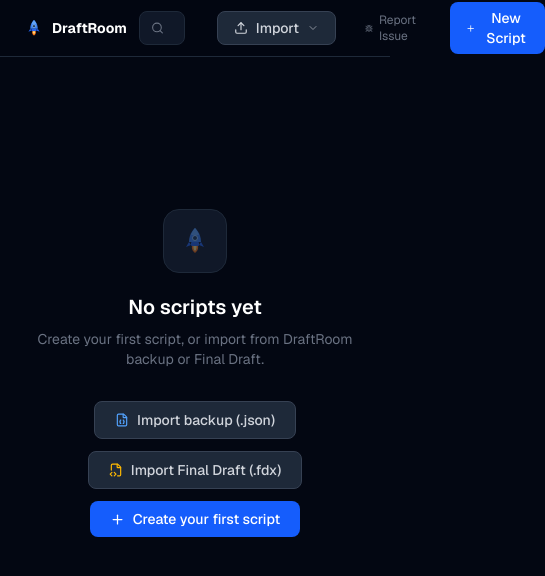
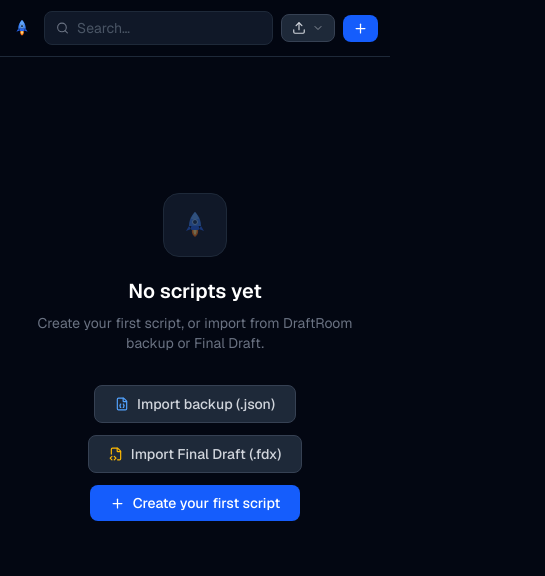
Before and after one commit to anaysarkar7/draftroom, a Next.js app: page /dashboard in a window 390 px wide. Shown: the top 576 px of the page, 545 px wide, since content can reach past the window. Built offline with nearby package versions, Linux system fonts and the light colour scheme.

Commit message:
enable mobile view

```diff
--- a/src/app/dashboard/page.tsx
+++ b/src/app/dashboard/page.tsx
@@ -138,41 +138,39 @@ export default function DashboardPage() {
 
       {/* Top bar */}
       <header className="border-b border-gray-800 bg-gray-950/80 backdrop-blur-md sticky top-0 z-10">
-        <div className="max-w-6xl mx-auto px-6 h-14 flex items-center gap-4">
-          <Link href="/" className="flex items-center gap-2 mr-4">
+        <div className="max-w-6xl mx-auto px-3 sm:px-6 h-14 flex items-center gap-2 sm:gap-4">
+          <Link href="/" className="flex items-center gap-1.5 sm:gap-2 mr-1 sm:mr-4 shrink-0">
             <Image src="/logo.svg" alt="DraftRoom" width={20} height={20} />
-            <span className="font-bold text-white text-sm">DraftRoom</span>
+            <span className="font-bold text-white text-sm hidden xs:inline sm:inline">DraftRoom</span>
           </Link>
 
           {/* Search */}
-          <div className="relative flex-1 max-w-xs">
+          <div className="relative flex-1 min-w-0">
             <Search size={13} className="absolute left-3 top-1/2 -translate-y-1/2 text-gray-500" />
             <input
               type="text"
-              placeholder="Search scripts…"
+              placeholder="Search…"
               value={search}
               onChange={(e) => setSearch(e.target.value)}
               className="w-full bg-gray-900 border border-gray-800 text-white text-sm rounded-lg pl-8 pr-3 py-1.5 outline-none focus:border-gray-600 transition-colors placeholder:text-gray-600"
             />
           </div>
 
-          <div className="flex-1" />
-
           {/* ── Import split-button ─────────────────────────────────────── */}
-          <div className="relative">
+          <div className="relative shrink-0">
             {/* Main label (clicking opens the menu) */}
             <button
               onClick={() => setImportMenuOpen((o) => !o)}
               disabled={importing}
               className={cn(
-                'flex items-center gap-2 text-sm font-medium px-4 py-1.5 rounded-lg transition-colors border',
+                'flex items-center gap-1.5 text-sm font-medium px-2.5 sm:px-4 py-1.5 rounded-lg transition-colors border',
                 'bg-gray-800 hover:bg-gray-700 text-gray-300 hover:text-white border-gray-700',
                 importing && 'opacity-60 cursor-wait'
               )}
               title="Import a script"
             >
               <Upload size={14} />
-              {importing ? 'Importing…' : 'Import'}
+              <span className="hidden sm:inline">{importing ? 'Importing…' : 'Import'}</span>
               <ChevronDown size={12} className={cn('opacity-60 transition-transform', importMenuOpen && 'rotate-180')} />
             </button>
 
@@ -212,15 +210,15 @@ export default function DashboardPage() {
             )}
           </div>
 
-          <ReportIssueButton variant="full" />
+          <ReportIssueButton variant="icon" className="hidden sm:flex" />
 
           {/* New Script */}
           <button
             onClick={() => setShowModal(true)}
-            className="flex items-center gap-2 bg-blue-600 hover:bg-blue-500 text-white text-sm font-medium px-4 py-1.5 rounded-lg transition-colors"
+            className="flex items-center gap-1.5 bg-blue-600 hover:bg-blue-500 text-white text-sm font-medium px-2.5 sm:px-4 py-1.5 rounded-lg transition-colors shrink-0"
           >
             <Plus size={15} />
-            New Script
+            <span className="hidden sm:inline">New Script</span>
           </button>
         </div>
       </header>
@@ -242,7 +240,7 @@ export default function DashboardPage() {
       )}
 
       {/* Content */}
-      <main className="max-w-6xl mx-auto px-6 py-10">
+      <main className="max-w-6xl mx-auto px-3 sm:px-6 py-6 sm:py-10">
         {scripts.length === 0 ? (
           /* Empty state */
           <div className="flex flex-col items-center justify-center py-28 text-center">
--- a/src/app/editor/[id]/EditorClient.tsx
+++ b/src/app/editor/[id]/EditorClient.tsx
@@ -18,6 +18,7 @@ import { exportScriptAsJSON, exportScriptAsTxt } from '@/lib/script-io';
 import type { Editor } from '@tiptap/core';
 import type { PageStyle, NavScene, SceneBreakdownData, TitlePageData, InlineComment, ElementType } from '@/types/screenplay';
 import { defaultTitlePage } from '@/components/editor/TitlePageEditor';
+import { cn } from '@/lib/utils';
 
 interface PageProps {
   params: Promise<{ id: string }>;
@@ -283,9 +284,23 @@ export default function EditorClient({ params }: PageProps) {
           onTitlePageChange={handleTitlePageChange}
         />
 
-        {/* Comments panel (right, toggleable) */}
+        {/* Comments panel — sidebar on md+, full-screen overlay on mobile */}
         {showComments && (
-          <aside className="w-64 shrink-0 bg-gray-900 border-l border-gray-800 flex flex-col overflow-hidden">
+          <aside className={cn(
+            'bg-gray-900 border-gray-800 flex flex-col overflow-hidden',
+            // Mobile: fixed overlay sliding from right
+            'fixed inset-y-0 right-0 z-40 w-full max-w-xs border-l shadow-2xl',
+            // Desktop: inline sidebar
+            'md:relative md:inset-auto md:z-auto md:w-64 md:shrink-0 md:shadow-none'
+          )}>
+            {/* Mobile close button */}
+            <button
+              onClick={() => setShowComments(false)}
+              className="md:hidden absolute top-3 right-3 text-gray-500 hover:text-white p-1 rounded hover:bg-gray-700"
+              aria-label="Close notes panel"
+            >
+              ✕
+            </button>
             <CommentsPanel
               editor={editor}
               comments={comments}
--- a/src/app/globals.css
+++ b/src/app/globals.css
@@ -17,6 +17,15 @@ body {
   background: var(--background);
   color: var(--foreground);
   font-family: var(--font-sans, Arial, Helvetica, sans-serif);
+}
+
+/* ── Utility: hide scrollbar while keeping scroll functionality ── */
+.scrollbar-hide {
+  -ms-overflow-style: none;
+  scrollbar-width: none;
+}
+.scrollbar-hide::-webkit-scrollbar {
+  display: none;
 }
 
 /* ============================================================
--- a/src/components/dashboard/ScriptCard.tsx
+++ b/src/components/dashboard/ScriptCard.tsx
@@ -113,7 +113,7 @@ export function ScriptCard({ script, onDelete }: ScriptCardProps) {
             e.preventDefault();
             setMenuOpen((o) => !o);
           }}
-          className="p-1.5 text-gray-600 hover:text-gray-300 opacity-0 group-hover:opacity-100 transition-all rounded hover:bg-gray-800"
+          className="p-1.5 text-gray-600 hover:text-gray-300 opacity-100 md:opacity-0 md:group-hover:opacity-100 transition-all rounded hover:bg-gray-800"
         >
           <MoreVertical size={14} />
         </button>
--- a/src/components/editor/FormattingToolbar.tsx
+++ b/src/components/editor/FormattingToolbar.tsx
@@ -130,11 +130,11 @@ export function FormattingToolbar({ editor, onAddComment, showCommentBtn = true
   }, [editor]);
 
   return (
-    <div className="h-9 bg-gray-900 border-b border-gray-800 flex items-center px-4 shrink-0 relative">
+    <div className="h-9 bg-gray-900 border-b border-gray-800 flex items-center shrink-0 relative overflow-x-auto scrollbar-hide">
 
-      {/* ── Centred button group ─────────────────────────────────────── */}
-      <div className="absolute inset-0 flex items-center justify-center gap-0.5 pointer-events-none">
-        <div className="flex items-center gap-0.5 pointer-events-auto">
+      {/* ── Centred button group — scrollable on mobile, centred on desktop ── */}
+      <div className="flex items-center justify-start md:justify-center gap-0.5 px-3 md:px-0 md:absolute md:inset-0 md:pointer-events-none min-w-max md:min-w-0">
+        <div className="flex items-center gap-0.5 md:pointer-events-auto">
 
       {/* ── Bold ─── */}
       {fmtBtn(isBold, () => editor?.chain().focus().toggleBold().run(), 'Bold (⌘B)', <Bold size={13} />)}
@@ -273,11 +273,11 @@ export function FormattingToolbar({ editor, onAddComment, showCommentBtn = true
         </>
       )}
 
-        </div>{/* end pointer-events-auto */}
+        </div>{/* end inner */}
       </div>{/* end centred group */}
 
-      {/* Hint — pinned right edge, outside the centred block */}
-      <span className="ml-auto text-[10px] text-gray-700 hidden lg:block">
+      {/* Hint — pinned right edge, only on large screens */}
+      <span className="ml-auto text-[10px] text-gray-700 hidden lg:block shrink-0 pr-4 pointer-events-none">
         Select text to format · ⌘B Bold · ⌘I Italic · ⌘U Underline
       </span>
     </div>
--- a/src/components/editor/SceneNavigator.tsx
+++ b/src/components/editor/SceneNavigator.tsx
@@ -108,7 +108,9 @@ export function SceneNavigator({ editor, onOpenBreakdown }: SceneNavigatorProps)
     <aside
       className={cn(
         'relative bg-gray-900 border-r border-gray-800 flex flex-col shrink-0 overflow-hidden transition-all duration-200',
-        isOpen ? 'w-56' : 'w-9'
+        // On mobile: fully hidden when collapsed, visible when open
+        // On desktop (md+): collapsed shows as w-9 icon strip
+        isOpen ? 'w-56' : 'w-0 border-r-0 md:w-9 md:border-r'
       )}
     >
       {/* Header — always visible */}
--- a/src/components/editor/StatusBar.tsx
+++ b/src/components/editor/StatusBar.tsx
@@ -46,7 +46,7 @@ export function StatusBar({ editor, pageCount }: StatusBarProps) {
   }, [editor]);
 
   return (
-    <footer className="h-8 bg-gray-900 border-t border-gray-800 flex items-center px-4 gap-4 text-xs text-gray-500 shrink-0">
+    <footer className="h-8 bg-gray-900 border-t border-gray-800 flex items-center px-3 sm:px-4 gap-3 sm:gap-4 text-xs text-gray-500 shrink-0">
       {/* Element type indicator */}
       <div className="flex items-center gap-1.5">
         <span className={cn('w-2 h-2 rounded-full', TYPE_COLORS[elementType])} />
```
Also changed, not shown: src/components/editor/EditorToolbar.tsx (+13 -8 lines), src/components/editor/ScreenplayEditor.tsx (+12 -6 lines).
